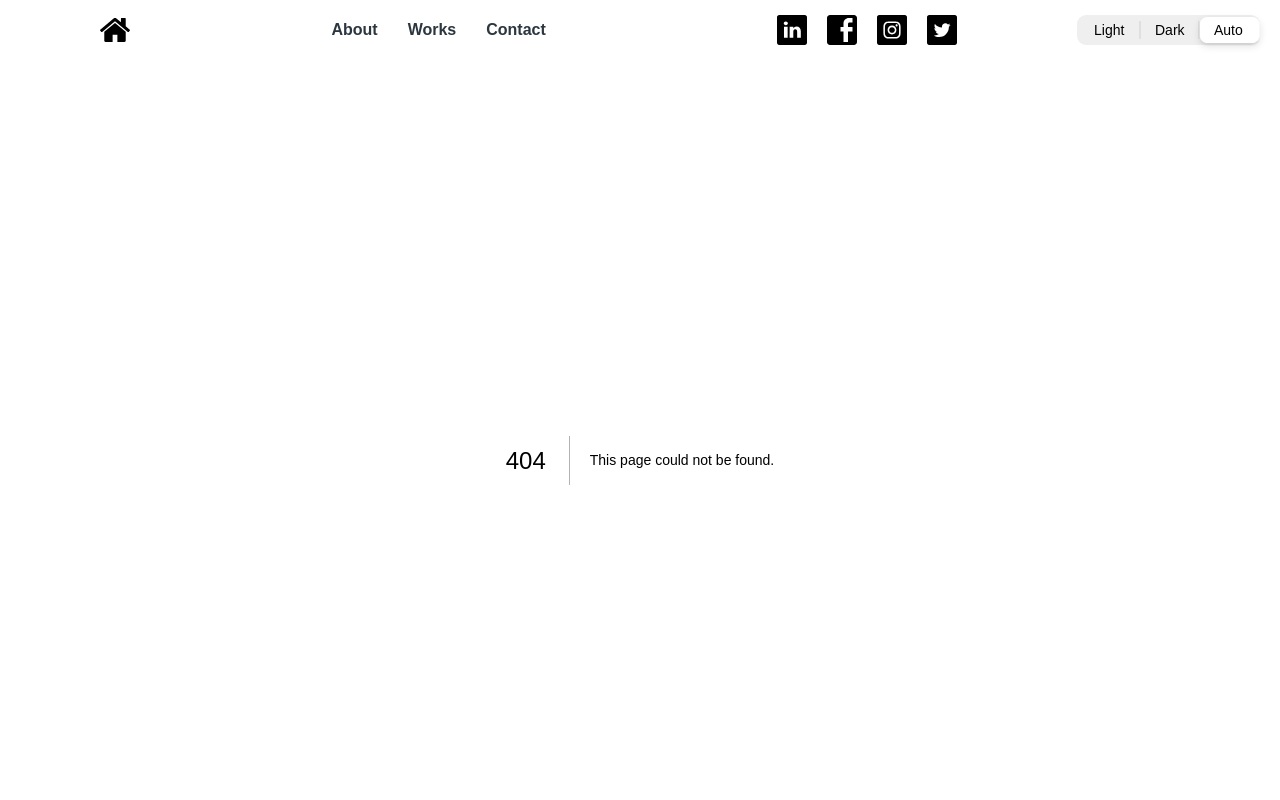
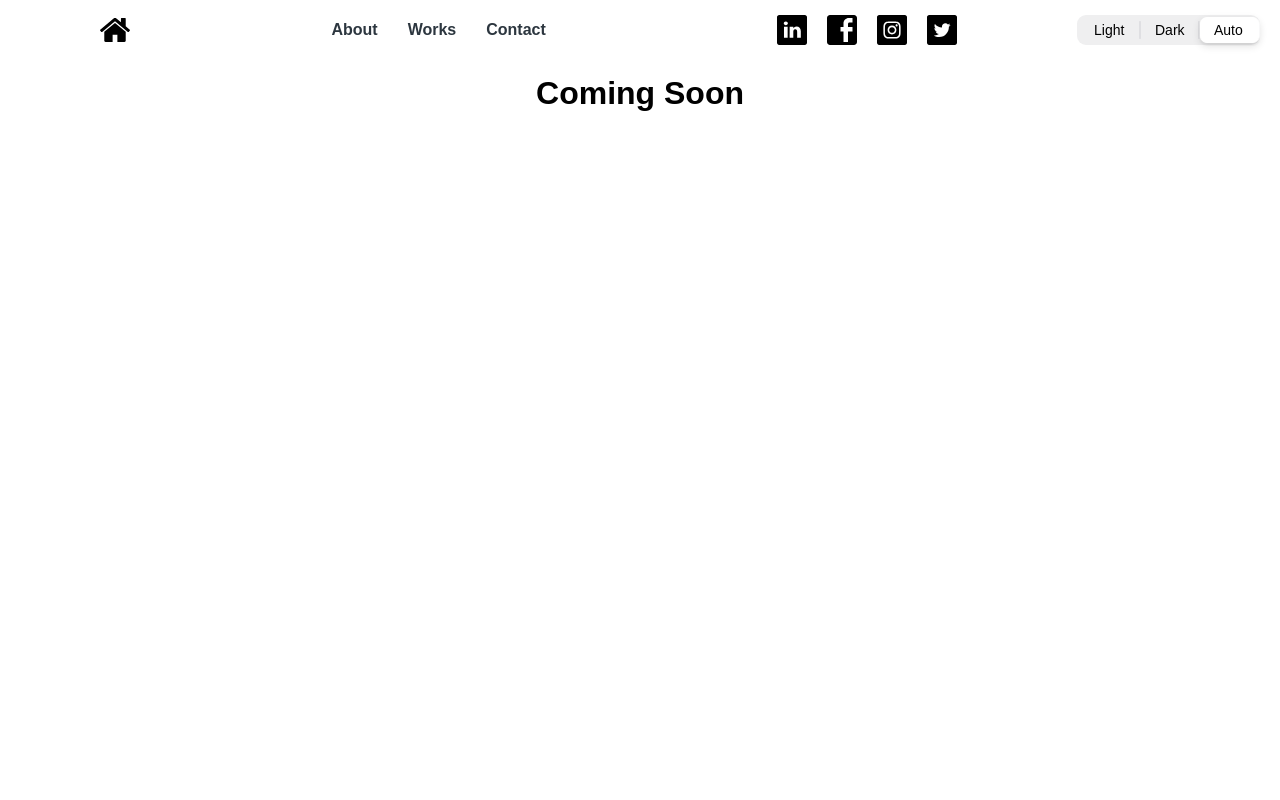
Before and after one commit to joshuacardozo1994/personal-website, a Next.js app: page /about in a window 1280 px wide. Before the commit this address had no page. Shown: the top 800 px of the page. Built offline with nearby package versions, Linux system fonts and the light colour scheme.

Commit message:
added plain pages for non home pages

```diff
--- /dev/null
+++ b/pages/about.js
@@ -0,0 +1,9 @@
+import React from 'react';
+
+const About = () => (
+    <div style={{ minHeight: '100vh' }}>
+    <h1 className="dynamic-text text-alin-center mt-15">Coming Soon</h1>
+    </div>
+)
+
+export default About;
```
Also changed, not shown: pages/contact.js (added, +9 -0 lines), pages/works.js (added, +9 -0 lines).
